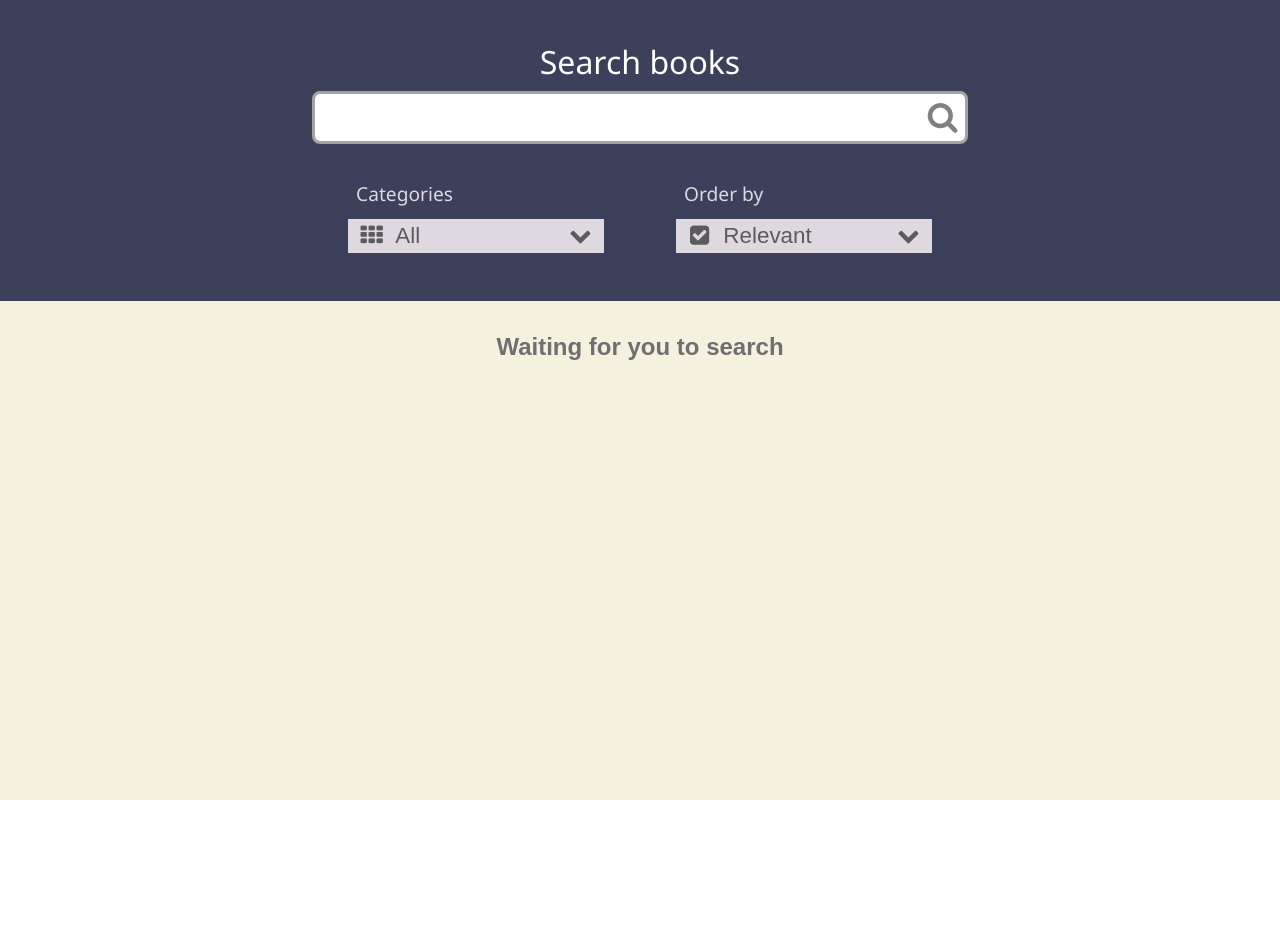
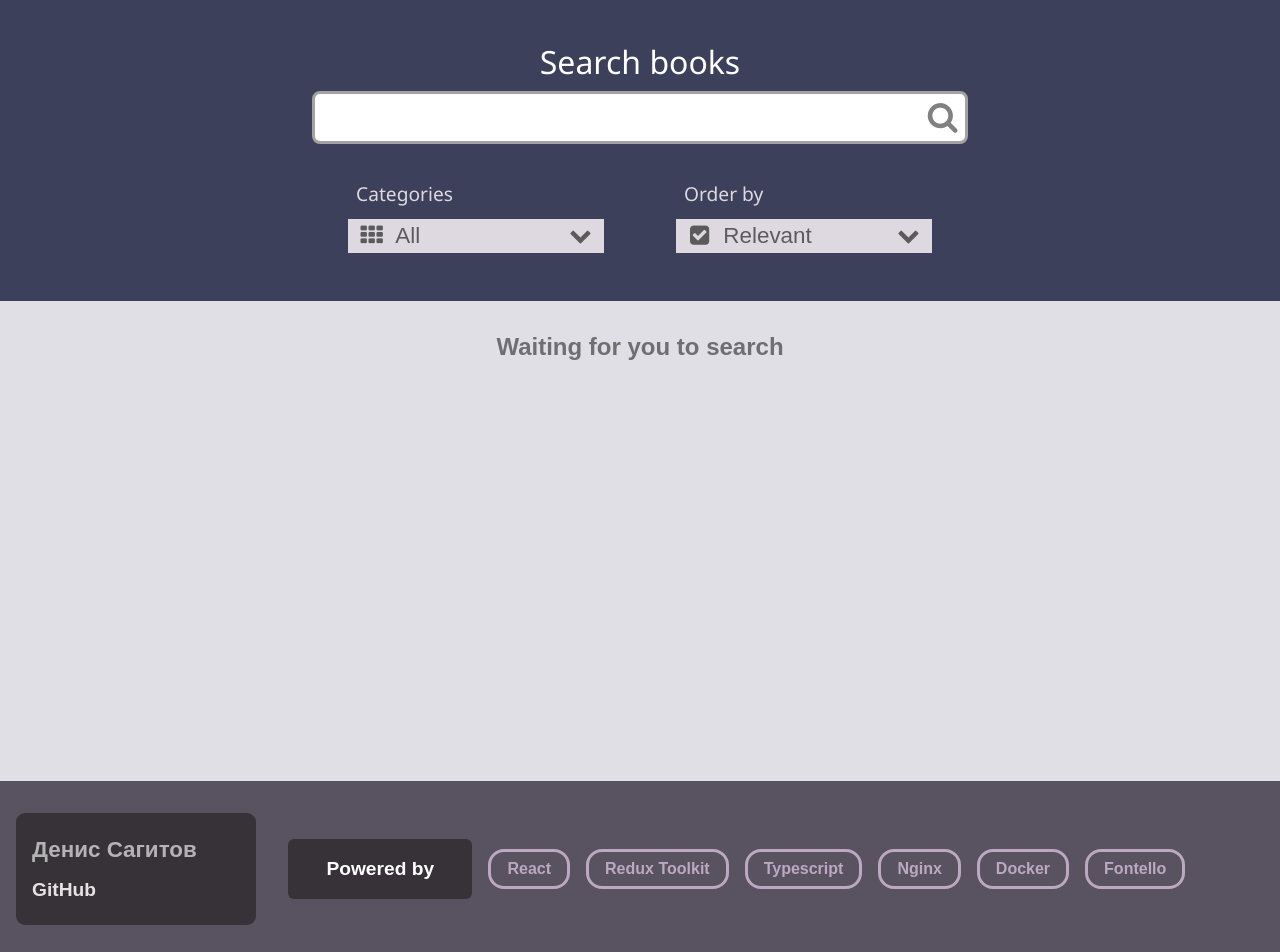
Before and after one commit to Sobriquetique/booksearcher, a React (Create React App) app: page / in a window 1280 px wide. Shown: the top 952 px of the page. Before the commit the page ends 800 px from the top, so only its background shows below. Built offline with nearby package versions, Linux system fonts and the light colour scheme.

Commit message:
overall styles and footer content

```diff
--- a/src/_CONSTANTS/general.ts
+++ b/src/_CONSTANTS/general.ts
@@ -6,7 +6,7 @@ export const MOBILE_WIDTH_BREAKPOINT = 1080;
 export const RESIZE_THROTTLE_INTERVAL = 1000 / 15;
 
 /** Дефолтная пагинация для превью книг */
-export const DEFAULT_MAX_RESULTS = 1;
+export const DEFAULT_MAX_RESULTS = 30;
 
 export const PAGE_FADE_TIMEOUT = 400;
 
--- a/src/components/Footer/Footer.module.scss
+++ b/src/components/Footer/Footer.module.scss
@@ -1,8 +1,141 @@
 @use "sass:map";
-@import "../../styles/_var";
+@import "src/styles/_var";
 
+$textColor: rgb(230, 227, 227);
 .container {
-  flex: 0 0 auto;
+  flex: 1 1 auto;
   min-height: 64px;
   background-color: map.get($colors, bgFooter);
+  padding: 2rem 1rem;
+
+  color: $textColor;
+
+  display: flex;
+  flex-direction: row;
+  flex-wrap: wrap;
+  justify-content: space-evenly;
+  gap: 1rem;
+
+  @media screen and (min-width: map.get($breakpoints, footerDesktop)) {
+    flex-wrap: nowrap;
+  }
 }
+
+.author {
+  flex: 0 0 auto;
+  padding: 1.5rem 1rem;
+  min-width: 240px;
+  max-width: 320px;
+  height: auto;
+
+  background-color: rgb(55, 50, 56);
+  border-radius: 9px;
+
+  display: flex;
+  flex-direction: column;
+  gap: 1rem;
+  h4 {
+    width: fit-content;
+    font-size: 1.4rem;
+    color: rgb(180, 179, 179);
+  }
+  a {
+    width: fit-content;
+    position: relative;
+    outline: none;
+    appearance: none;
+    text-decoration: none;
+    white-space: none;
+
+    font-size: 1.2rem;
+    color: $textColor;
+    font-weight: bold;
+  }
+  a::after {
+    position: absolute;
+    content: "";
+    transform-origin: left;
+    left: 0;
+    right: 0;
+    width: 100%;
+    height: 0.15em;
+    bottom: -0.25em;
+    background-color: $textColor;
+    transition: transform .3s ease;
+    transform: scale(0);
+  }
+  a:hover, a:focus-visible {
+    &::after {
+      transform: scale(1);
+    }
+  }
+}
+
+.poweredBy {
+  flex: 0 0 auto;
+  padding: 1.5rem 1rem;
+  min-width: 280px;
+  max-width: 1000px;
+
+  display: flex;
+  flex-direction: column;
+  gap: 1rem;
+
+  h4 {
+    flex: 0 0 auto;
+    min-width: 10rem;
+    display: block;
+    width: fit-content;
+    font-size: 1.2rem;
+    color:white;
+
+    margin-bottom: 1rem;
+  }
+
+  @media screen and (min-width: map.get($breakpoints, footerDesktop)) {
+    flex: 1 1 auto;
+    flex-direction: row;
+    flex-wrap: wrap;
+    align-items: center;
+
+    h4 {
+      margin-block-start: 0;
+      margin-bottom: 0;
+      padding: 1em 2em;
+      background-color: rgb(55, 50, 56);
+      border-radius: 6px;
+    }
+
+    .poweredByItem {
+      align-self: unset;
+      min-width: 1px;
+    }
+  }
+}
+
+$aColor: rgb(188, 168, 192);
+$aColorHover: rgb(182, 144, 144);
+.poweredByItem {
+  flex: 0 0 auto;
+  align-self: flex-end;
+  max-width: 10rem;
+  min-width: 10rem;
+
+  outline: none;
+  appearance: none;
+  text-decoration: none;
+  white-space: nowrap;
+
+  border: 3px solid $aColor;
+  border-radius: 1em;
+  padding: 0.5em 1em;
+  transition: color .25s ease, border-color .25s ease;
+
+  color: $aColor;
+
+  font-size: 1rem;
+}
+.poweredByItem:hover, .poweredByItem:focus-visible {
+  color: $aColorHover;
+  border-color: $aColorHover;
+}
--- a/src/components/Footer/Footer.tsx
+++ b/src/components/Footer/Footer.tsx
@@ -1,10 +1,60 @@
 import { FunctionComponent } from "react";
-import styles from "./Footer.module.scss";
+import STYLES from "./Footer.module.scss";
+
+const poweredByItems: {name: string, href: string}[] = [
+  {
+    name: "React",
+    href: "https://reactjs.org/"
+  },
+  {
+    name: "Redux Toolkit",
+    href: "https://redux-toolkit.js.org/"
+  },
+  {
+    name: "Typescript",
+    href: "https://www.typescriptlang.org/"
+  },
+  {
+    name: "Nginx",
+    href: "https://nginx.org/ru/"
+  },
+  {
+    name: "Docker",
+    href: "https://www.docker.com/"
+  },
+  {
+    name: "Fontello",
+    href: "https://fontello.com/"
+  }
+]
 
 export const Footer: FunctionComponent = () => {
   return (
-    <div className={styles.container}>
+    <div className={STYLES.container}>
+      <div className={STYLES.author}>
+        <h4>Денис Сагитов</h4>
+        <a
+          className={STYLES.contact}
+          href={"https://github.com/Sobriquetique"}
+          target="_blank"
+          rel="noreferrer"
+        >GitHub</a>
+      </div>
 
+      <div className={STYLES.poweredBy}>
+        <h4>Powered by</h4>
+        {
+          poweredByItems.map((item, i) => (
+            <a
+              className={STYLES.poweredByItem}
+              key={i}
+              href={item.href}
+              target="_blank"
+              rel="noreferrer"
+            >{item.name}</a>
+          ))
+        }
+      </div>
     </div>
   );
 };
--- a/src/components/Header/Header.tsx
+++ b/src/components/Header/Header.tsx
@@ -27,6 +27,7 @@ export const Header: FunctionComponent = () => {
   };
 
   const doSearch = () => {
+    if (searchValue.length === 0) return;
     dispatch(fetchFreshBookPreviews({
       query: searchValue,
       category,
--- a/src/features/currentBook/fetchBookOrGetCached.ts
+++ b/src/features/currentBook/fetchBookOrGetCached.ts
@@ -26,7 +26,6 @@ export const fetchBookOrGetCached = createAsyncThunk<BookFull, ThunkArgs, { reje
       }
 
       const volume = await response.json() as GoogleAPI_VolumeFull;
-      console.log("Volume: ", volume);
       return mapAPIVolumeToLocal(volume);
     }
     catch (err) {
--- a/src/pages/IndexPage/IndexPage.module.scss
+++ b/src/pages/IndexPage/IndexPage.module.scss
@@ -31,7 +31,13 @@
   color: rgb(94, 44, 109);
   font-weight: bold;
 
+  display: flex;
+  flex-direction: row;
+  align-items: center;
+  justify-content: center;
+
   i {
+    display: block;
     margin-right: 0.5rem;
   }
 }
--- a/src/styles/_var.scss
+++ b/src/styles/_var.scss
@@ -1,9 +1,9 @@
 $breakpointMobile: 1080px;
 
 $colors: (
-  bgMain: #F4F1DE,
+  bgMain: #e0dfe6,
   bgHeader: #3D405B,
-  bgFooter: #F4F1DE,
+  bgFooter: #595261,
   textMain: black,
 );
 
@@ -27,5 +27,7 @@ $breakpoints: (
   cardWide: 480px,
   cardDesktop: 720px,
 
-  bookDesktop: 720px
+  bookDesktop: 720px,
+
+  footerDesktop: 640px
 );
--- a/src/styles/main.scss
+++ b/src/styles/main.scss
@@ -28,6 +28,9 @@ a:active {
   color: black;
 }
 
+#root {
+  min-height: 100vh;
+}
 .appContainer {
   background-color: map.get($colors, bgMain);
   color: map.get($colors, textMain);
@@ -35,10 +38,10 @@ a:active {
 
   display: flex;
   flex-direction: column;
-}
 
-.content {
-  flex: 1 0 auto;
+  main {
+    flex: 1 0 60vh;
+  }
 }
 
 .spin {
--- a/src/types/GoogleAPI.d.ts
+++ b/src/types/GoogleAPI.d.ts
@@ -26,6 +26,7 @@ interface GoogleAPI_VolumeFull {
     categories?: string[];
     imageLinks: {
       large: string;
+      thumbnail: string;
     },
     description?: string;
   };
--- a/src/utils/mapAPIToLocal.ts
+++ b/src/utils/mapAPIToLocal.ts
@@ -31,6 +31,6 @@ export function mapAPIVolumeToLocal(volume: GoogleAPI_VolumeFull): BookFull {
     categories: categories || [],
     mainCategory,
     description,
-    imgSrc: imageLinks.large
+    imgSrc: imageLinks.thumbnail
   }
 }
```
